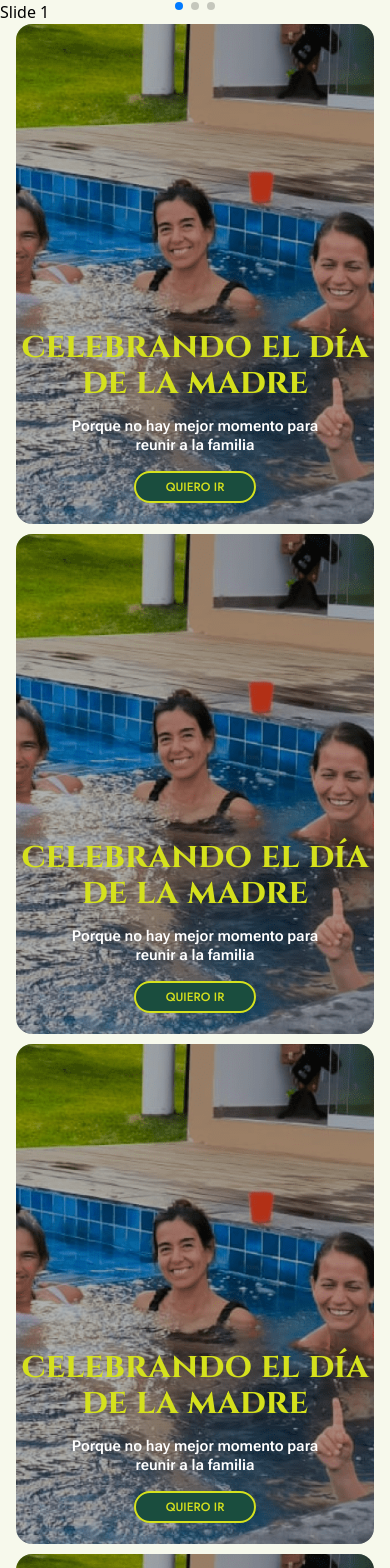
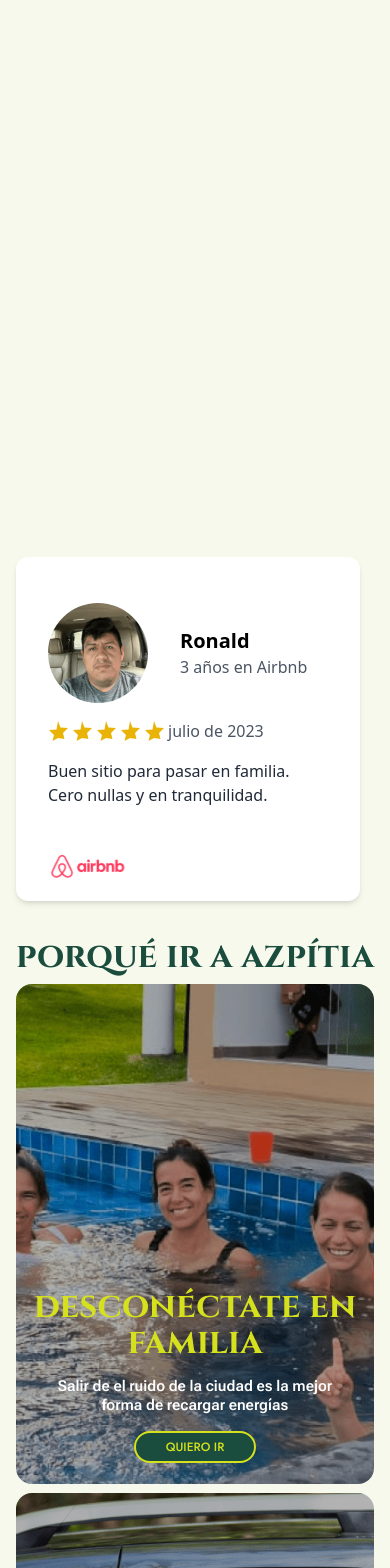
Before and after one commit to natxmd/Azpitia, a React (Vite) app: page / in a window 390 px wide. Shown: the top 1568 px of the page. Built offline with nearby package versions, Linux system fonts and the light colour scheme.

Commit message:
actualizado

```diff
--- a/package.json
+++ b/package.json
@@ -10,8 +10,13 @@
     "preview": "vite preview"
   },
   "dependencies": {
+    "@emotion/react": "^11.11.4",
+    "@emotion/styled": "^11.11.5",
+    "@mui/material": "^5.15.15",
+    "@react-hook/media-query": "^1.1.1",
     "react": "^18.2.0",
     "react-dom": "^18.2.0",
+    "react-responsive": "^10.0.0",
     "swiper": "^11.1.1"
   },
   "devDependencies": {
--- /dev/null
+++ b/src/components/card/CardComentarios.tsx
@@ -0,0 +1,65 @@
+import React from 'react';
+
+interface Review {
+   id: number;
+   name: string;
+   rating: number;
+   comment: string;
+   location: string;
+   date: string;
+   image: string;
+}
+
+const CardComentarios: React.FC<{ review: Review }> = ({ review }) => {
+
+   return (
+      <div className="bg-white rounded-[12px] shadow-md w-[344px] h-[344px] pt-[46px] px-[32px] pb-[20px]">
+         <div className='flex flex-col justify-between h-full'>
+            <div className='grid gap-[16px]'>
+               <div className="flex items-center gap-[32px]">
+                  <img
+                     src={review.image}
+                     alt={review.name}
+                     className="w-[100px] rounded-full"
+                  />
+                  <div>
+                     <h3 className="text-xl font-semibold">
+                        {review.name}
+                     </h3>
+                     <p className="text-gray-600">
+                        {review.location}
+                     </p>
+                  </div>
+               </div>
+               <div className="flex items-center ">
+                  <div className="flex">
+                     {Array.from({ length: review.rating }, (_, index) => (
+                        <svg key={index} xmlns="http://www.w3.org/2000/svg"
+                           className="h-5 w-5 text-yellow-500 fill-current mr-1"
+                           viewBox="0 0 20 20" fill="currentColor">
+                           <path fillRule="evenodd"
+                              d="M10 0l2.5 6.5L20 7l-5 5 1.5 6L10 17l-5.5 3 1.5-6-5-5 7.5-0.5L10 0z"
+                              clipRule="evenodd"
+                           />
+                        </svg>
+                     ))}
+                  </div>
+                  <p className="text-gray-600">
+                     {review.date}
+                  </p>
+               </div>
+               <p className="text-gray-800">
+                  {review.comment}
+               </p>
+            </div>
+            <img
+               src="/icons/airbnb.svg"
+               alt="Airbnb"
+               className='w-[80px] h-[30px]'
+            />
+         </div>
+      </div>
+   );
+};
+
+export default CardComentarios;
--- a/src/components/card/CardGeneral.tsx
+++ b/src/components/card/CardGeneral.tsx
@@ -19,9 +19,7 @@ const CardGeneral: React.FC<CardGeneralProps> = ({ imageUrl, title, description
                 className="absolute  flex flex-col  items-center justify-center text-center
                 bottom-[21px] left-0 right-0  gap-[16px] sm:gap-[40px]">
                 <div className="grid gap-[16px]">
-                    <h1 className="text-[35px] font-bold font-[Cinzel] text-YellowA leading-[36px]
-                        sm:text-[38px] sm:leading-[50px]
-                        lg:text-[50px]">
+                    <h1>
                         {title}
                     </h1>
                     <p className="text-white font-semibold font-RobotoFlex text-[15px] px-[34px] leading-[19px]
--- a/src/components/card/CardReseñas.tsx
+++ /dev/null
@@ -1,27 +0,0 @@
-
-const CardReseñas = () => {
-    return (
-        <div className="px-[32px] pt-[32px] pb-[26px]">
-            <div>
-                <div>
-                    <div>
-                        <img src="" alt="" />
-                        <div>
-                            <h3>Ronald</h3>
-                            <p>3 años en Airbnb</p>
-                        </div>
-                    </div>
-                    <div>
-                        <span></span>
-                        <p>Julio de 2023</p>
-                    </div>
-                </div>
-                <p>
-                    El anfitrión estuvo atento constantemente a cualquier duda que pudiese presentar. Atento y amable. todo OK con el hospedaje
-                </p>
-            </div>
-        </div>
-    );
-}
-
-export default CardReseñas;
--- /dev/null
+++ b/src/components/card/CardVideo.tsx
@@ -0,0 +1,24 @@
+
+interface props {
+    link: string;
+    title: string;
+}
+
+const CardVideo: React.FC<props> = ({ link, title }) => {
+
+    return (
+        <div className='relative'>
+            <iframe
+                src={link}
+                title={title}
+                className='w-[650px] h-[400px] rounded-2xl
+                lg:w-[930px] lg:h-[524px]'
+                allow="accelerometer; autoplay; clipboard-write; encrypted-media; gyroscope; picture-in-picture; web-share"
+                referrerPolicy="strict-origin-when-cross-origin"
+                allowFullScreen
+            ></iframe>
+        </div>
+    );
+};
+
+export default CardVideo;
--- a/src/components/swipers/SwiperHero.tsx
+++ b/src/components/swipers/SwiperHero.tsx
@@ -2,14 +2,19 @@ import { Swiper, SwiperSlide } from 'swiper/react';
 import 'swiper/css';
 import 'swiper/css/pagination';
 import { Pagination } from 'swiper/modules';
+import CardGeneral from '../card/CardGeneral';
 
 export default function SwiperHero() {
   return (
     <>
       <Swiper pagination={true} modules={[Pagination]} className="mySwiper">
-        <SwiperSlide>Slide 1</SwiperSlide>
-        <SwiperSlide>Slide 2</SwiperSlide>
-        <SwiperSlide>Slide 3</SwiperSlide>
+        <SwiperSlide>
+          <CardGeneral
+            imageUrl="/hero/img1.png"
+            title="promoción parejas"
+            description="Separa un fin de semana para ir en pareja a un precio exclusivo."
+          />
+        </SwiperSlide>
       </Swiper>
     </>
   );
--- a/src/index.css
+++ b/src/index.css
@@ -1,3 +1,18 @@
 @tailwind base;
 @tailwind components;
 @tailwind utilities;
+
+h1 {
+    @apply text-[35px] font-bold font-[Cinzel] text-YellowA leading-[36px]  sm:text-[38px] sm:leading-[50px] md:px-0 lg:text-[50px]
+}
+
+h2 {
+    @apply text-[35px] text-center font-bold font-[Cinzel] text-DarkGreenA leading-[36px] sm:text-[38px] sm:leading-[60px] lg:text-[50px]
+}
+
+@layer utilities {
+    .containerGeneral {
+        @apply grid gap-[9px] items-center px-[16px] py-[19px] md:gap-[40px] sm:px-[25px]
+    }
+
+}
--- a/src/pages/Main.tsx
+++ b/src/pages/Main.tsx
@@ -1,55 +1,94 @@
 import CardGeneral from "../components/card/CardGeneral"
+import CardComentarios from "../components/card/CardComentarios"
 import SwiperHero from "../components/swipers/SwiperHero"
+import CardVideo from "../components/card/CardVideo";
+import { useMediaQuery } from "react-responsive";
 
 const Main = () => {
+    const reviews = [
+        {
+            id: 1,
+            name: 'Ronald',
+            rating: 5,
+            comment: 'Buen sitio para pasar en familia. Cero nullas y en tranquilidad.',
+            location: '3 años en Airbnb',
+            date: 'julio de 2023',
+            image: '/reseñas/ronald.png'
+        },
+    ];
+    const isSm = useMediaQuery({ query: '(min-width: 720px)' })
+
+
     return (
         <div className="bg-WhiteA">
 
             <section id="Hero">
-                <SwiperHero />
+                <div className="containerGeneral">
+                    <SwiperHero/>
+                </div>
             </section>
 
             <section id="Reseñas">
-
+                <div className="containerGeneral">
+                    {reviews.map(review => (
+                        <CardComentarios key={review.id} review={review} />
+                    ))}
+                </div>
             </section>
 
-            <section id="Razones" className="grid gap-[10px] md:gap-[40px] px-[16px] sm:px-[25px]">
+            <section id="Razones">
+                <div
+                    className="containerGeneral">
+                    <h2>
+                        porqué ir a azpítia
+                    </h2>
                     <CardGeneral
                         imageUrl="/razones/image1.png"
-                    title="celebrando el día de la madre"
-                    description="Porque no hay mejor momento para reunir a la familia"
+                        title="desconéctate en familia"
+                        description="Salir de el ruido de la ciudad es la mejor forma de recargar energías"
                     />
                     <CardGeneral
-                    imageUrl="/razones/image1.png"
-                    title="celebrando el día de la madre"
-                    description="Porque no hay mejor momento para reunir a la familia"
+                        imageUrl="/razones/image2.png"
+                        title="Descuento de el próximo mes"
+                        description="Separa tu fin de semana en un mes en adelante  y obtén 10% DSCTO"
                     />
                     <CardGeneral
-                    imageUrl="/razones/image1.png"
-                    title="celebrando el día de la madre"
-                    description="Porque no hay mejor momento para reunir a la familia"
+                        imageUrl="/razones/image3.png"
+                        title="full day con amigos"
+                        description="Un día para conectar con la naturaleza y desconectar del estrés de la ciudad"
                     />
                     <CardGeneral
-                    imageUrl="/razones/image1.png"
-                    title="celebrando el día de la madre"
-                    description="Porque no hay mejor momento para reunir a la familia"
+                        imageUrl="/razones/image4.png"
+                        title="promoción parejas"
+                        description="Separa un fin de semana para ir en pareja a un precio exclusivo."
                     />
-                <CardGeneral
-                    imageUrl="/razones/image1.png"
-                    title="celebrando el día de la madre"
-                    description="Porque no hay mejor momento para reunir a la familia"
-                />
-                <CardGeneral
-                    imageUrl="/razones/image1.png"
-                    title="celebrando el día de la madre"
-                    description="Porque no hay mejor momento para reunir a la familia"
-                />
+                </div>
             </section>
 
+            {
+                isSm ?
                     <section id="Casas">
-
+                        <div className="containerGeneral">
+                            <h2>nuestras casas</h2>
+                            <div className="grid items-center justify-center gap-[40px]">
+                                <CardVideo
+                                    link="https://www.youtube.com/embed/yRFWBwCnhqY"
+                                    title="Casa Mural 2024"
+                                />
+                                <CardVideo
+                                    link="https://www.youtube.com/embed/NCcFUi2Q5bQ"
+                                    title="Casa Santorini 2024"
+                                />
+                                <CardVideo
+                                    link=""
+                                    title=""
+                                />
+                            </div>
+                        </div>
                     </section>
-
+                    :
+                    null
+            }
         </div>
     )
 }
```
Also changed, not shown: 1 other file (tests, documents, lock files or other folders). Lines whose indentation alone changed are shown as unchanged.
